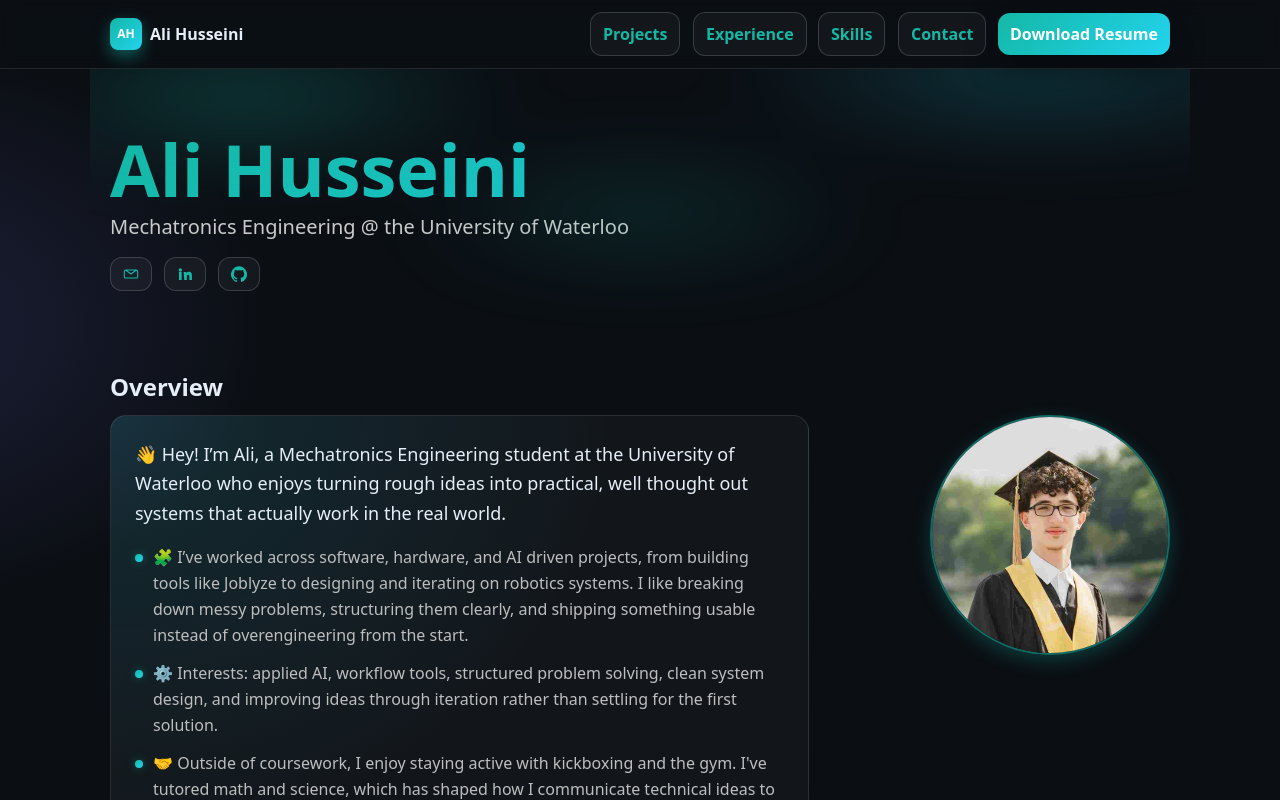
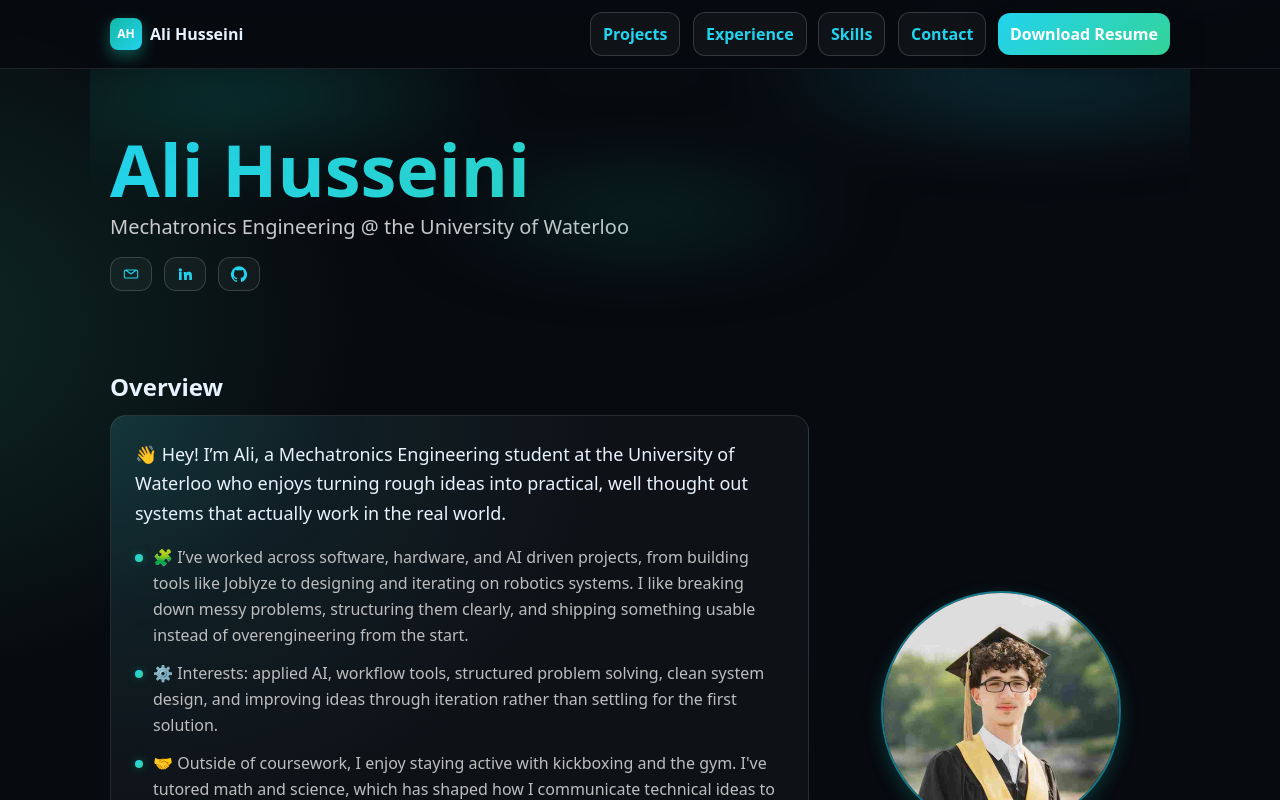
Before and after one commit to alihusseini07/personal-portfolio, a Next.js app: page / in a window 1280 px wide. Shown: the top 800 px of the page. Built offline with nearby package versions, Linux system fonts and the light colour scheme.

Commit message:
Changed website theme

```diff
--- a/app/globals.css
+++ b/app/globals.css
@@ -6,10 +6,10 @@
 /* --- Theme tokens --- */
 :root { color-scheme: dark; }
 :root {
-  --teal: #14b8a6;   /* teal-500 */
-  --teal2: #22d3ee;  /* cyan-400 */
+  --teal: #22d3ee;   /* cyan-400 */
+  --teal2: #34d399;  /* emerald-400 */
   --outline: rgba(255,255,255,.16);
-  --glow: 0 8px 22px rgba(20,184,166,.25), 0 2px 8px rgba(34,211,238,.18);
+  --glow: 0 10px 26px rgba(34,211,238,.22), 0 3px 10px rgba(52,211,153,.16);
 }
 
 html { scroll-behavior: smooth; }
@@ -17,8 +17,9 @@ html { scroll-behavior: smooth; }
 body {
   @apply bg-bg text-text leading-relaxed;
   background-image:
-    radial-gradient(1200px 800px at 80% -10%, rgba(110,170,255,.2), transparent 40%),
-    radial-gradient(1000px 700px at -10% 10%, rgba(124,121,255,.16), transparent 40%);
+    radial-gradient(1200px 900px at 85% -10%, rgba(34,211,238,.18), transparent 45%),
+    radial-gradient(1100px 800px at -10% 10%, rgba(52,211,153,.16), transparent 45%),
+    radial-gradient(900px 700px at 50% 120%, rgba(56,189,248,.12), transparent 55%);
 }
 
 .container { @apply max-w-[1100px] mx-auto px-5; }
--- a/app/page.tsx
+++ b/app/page.tsx
@@ -176,7 +176,7 @@ export default function Page() {
 
       {/* OVERVIEW */}
       <Section id="overview" title="Overview">
-        <div className="grid grid-cols-12 gap-6 items-start">
+        <div className="grid grid-cols-12 gap-6 items-center">
           <div className="col-span-12 lg:col-span-8 card p-6 overview-card">
             <div className="grid gap-4">
               <p className="text-lg leading-relaxed">
@@ -212,7 +212,7 @@ export default function Page() {
             </div>
           </div>
 
-          <div className="col-span-12 lg:col-span-4 flex justify-center lg:justify-end">
+          <div className="col-span-12 lg:col-span-4 flex items-center justify-center">
             <Image
               src="/assets/ali-headshot.jpg"
               alt="Ali Husseini headshot"
--- a/data/profile.json
+++ b/data/profile.json
@@ -5,5 +5,5 @@
 "certifications": ["First Aid & CPR-AED", "WHMIS", "Worker Health & Safety"],
 "personalEmail": "ahusseini007@gmail.com",
 "github": "https://github.com/alihusseini07",
-"linkedin": "https://www.linkedin.com/in/ali-husseini-profile/"
+"linkedin": "https://www.linkedin.com/in/ahusseini-profile"
 }
--- a/tailwind.config.js
+++ b/tailwind.config.js
@@ -6,13 +6,13 @@ module.exports = {
   theme: {
     extend: {
       colors: {
-        bg: "#0b0f14",
-        panel: "#0f141b",
-        text: "#e6eef8",
-        muted: "#a8b3c2",
-        primary: "#69a8ff",
-        primary2: "#7c79ff",
-        outline: "rgba(255,255,255,.12)",
+        bg: "#070a0f",
+        panel: "#0b1118",
+        text: "#e8f3ff",
+        muted: "#9fb2c8",
+        primary: "#22d3ee",
+        primary2: "#34d399",
+        outline: "rgba(255,255,255,.1)",
       },
       borderRadius: { xl2: "1.25rem" },
       boxShadow: {
```
